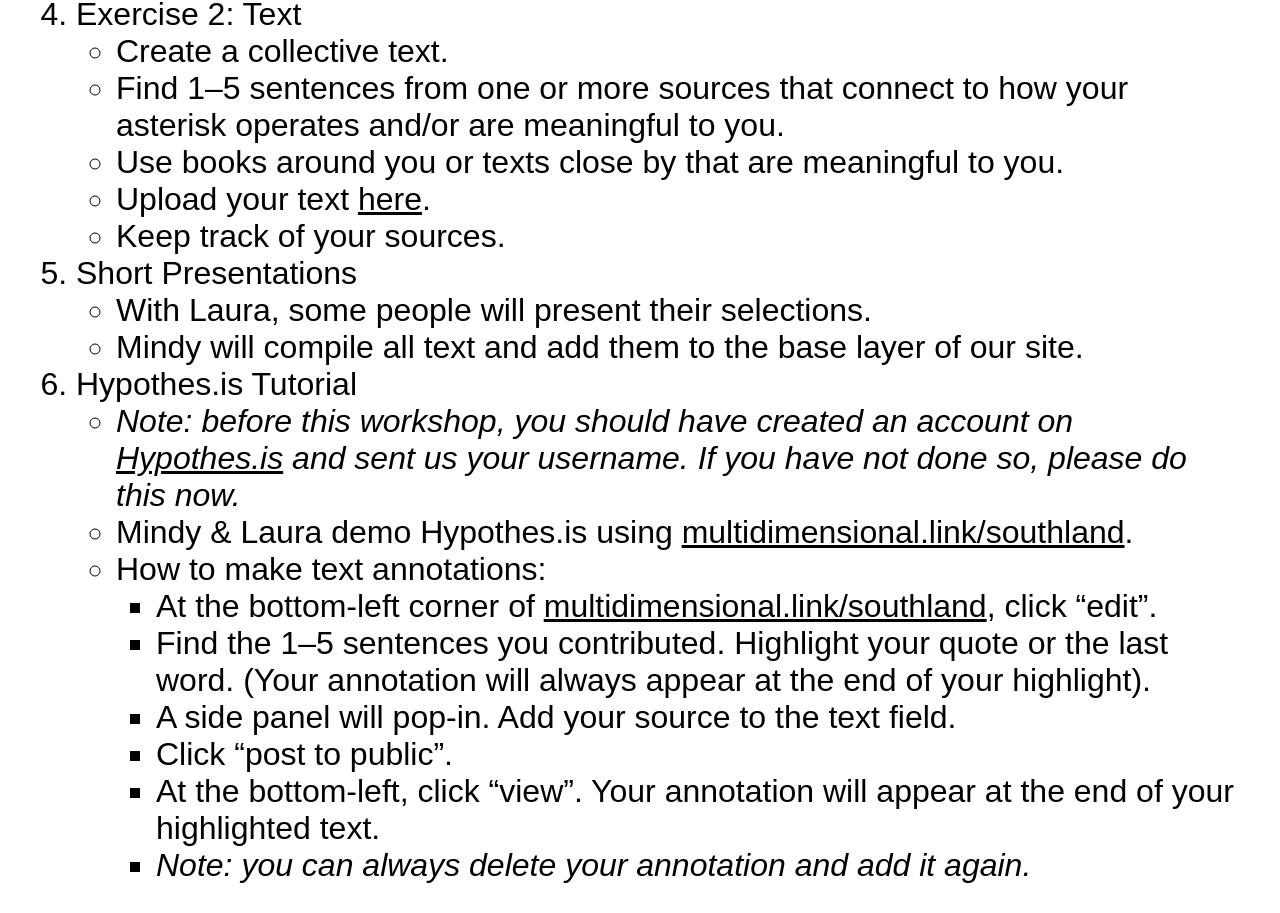
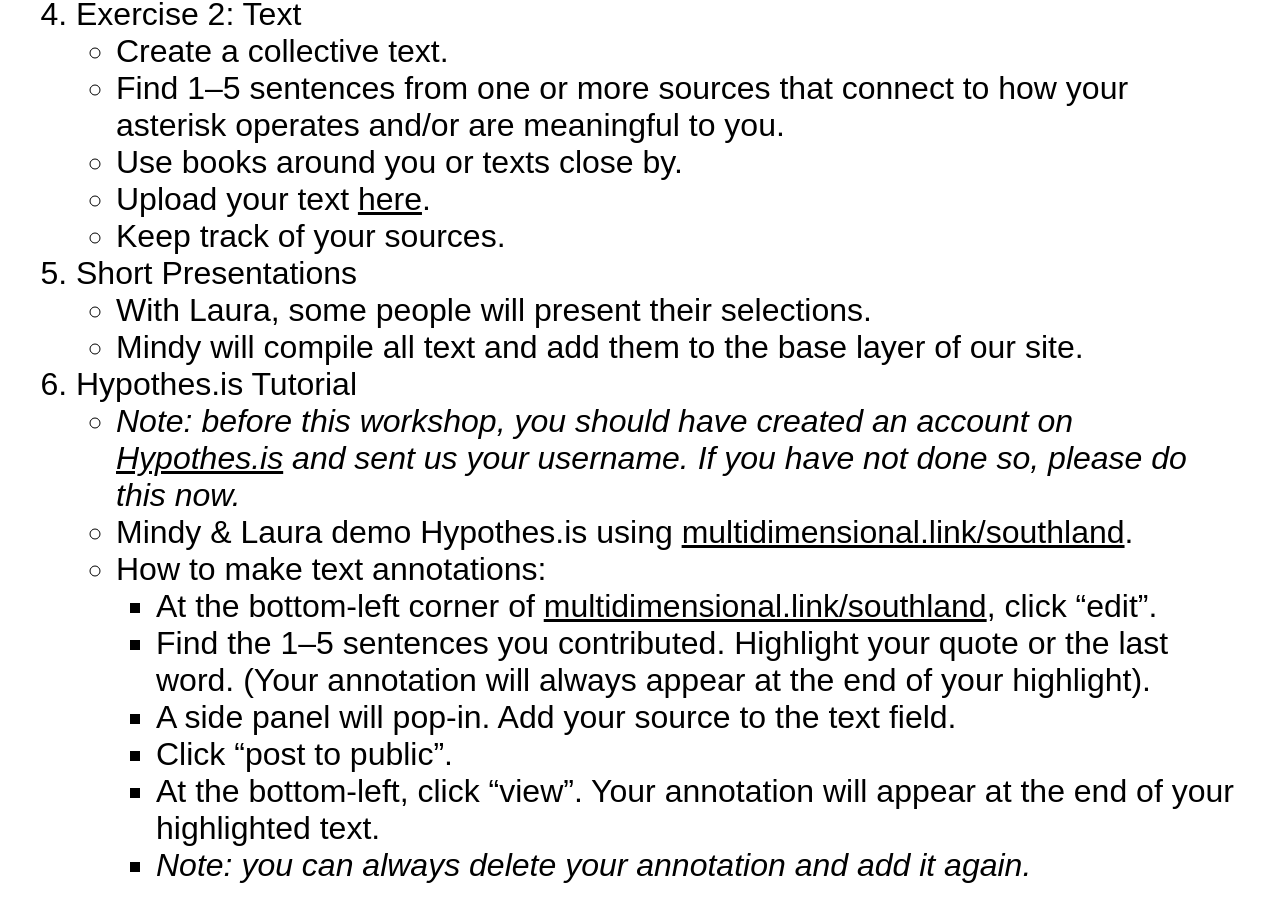
Before and after one commit to mindyseu/project-southland-annotations, a website: page docs/about.html in a window 1280 px wide. Shown: the part 2713-3626 px from the top of the page. Drawn offline with nearby package versions, Linux system fonts and the light colour scheme.

Commit message:
added SVGs

```diff
--- a/docs/about.html
+++ b/docs/about.html
@@ -73,7 +73,7 @@
                 <ul>
                     <li>Create a collective text.</li>
                     <li>Find 1–5 sentences from one or more sources that connect to how your asterisk operates and/or are meaningful to you.</li>
-                    <li>Use books around you or texts close by that are meaningful to you.</li>
+                    <li>Use books around you or texts close by.</li>
                     <li>Upload your text <a href="https://airtable.com/shr8OCRuuqYOEX877" target="_blank">here</a>.</li>
                     <li>Keep track of your sources.</li>
                 </ul>
```
Also changed, not shown: docs/static/img/AF-asterisk.svg (added), docs/static/img/AK-asterisk.svg (added), docs/static/img/BS-asterisk.svg (added), docs/static/img/EB-asterisk.svg (added), docs/static/img/EL-asterisk.svg (added), docs/static/img/ER-asterisk.svg (added), docs/static/img/ET-asterisk.svg (added), docs/static/img/JC-asterisk.svg (added), docs/static/img/JH-asterisk.svg (added), docs/static/img/JL_asterisk.svg (added), docs/static/img/JP-asterisk.svg (added), docs/static/img/JR-asterisk.svg (added), docs/static/img/KR-asterisk.svg (added), docs/static/img/ML-asterisk.svg (added), 1 more files.
